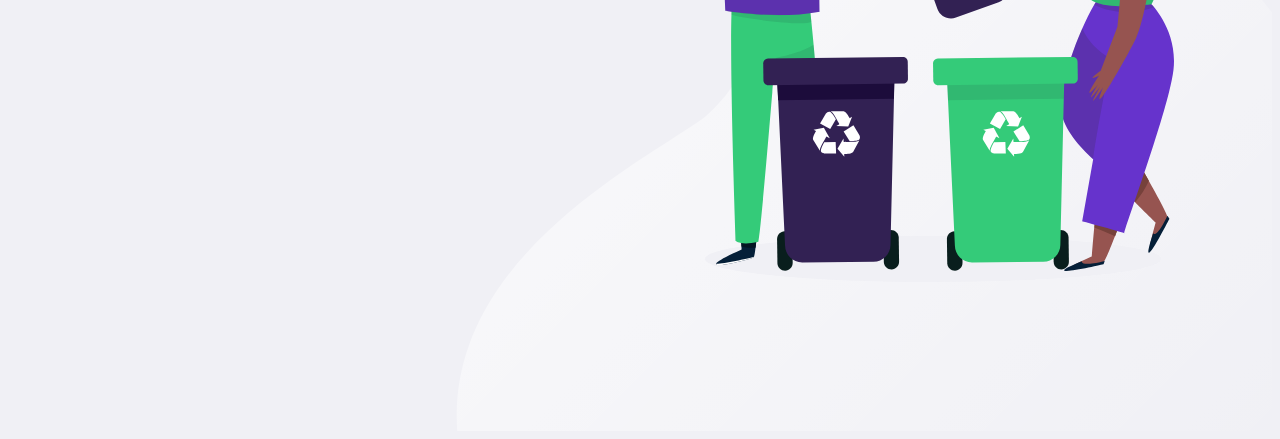
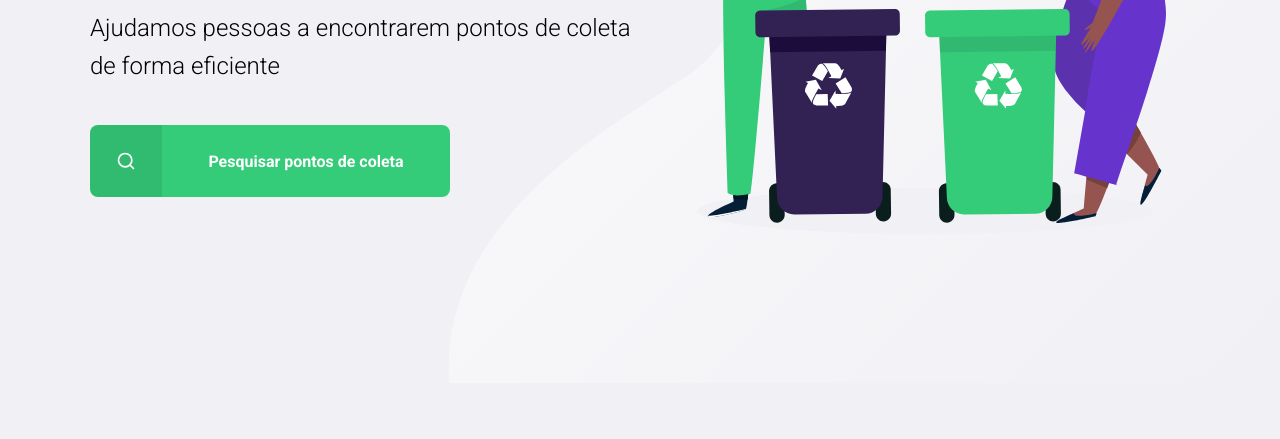
Before and after one commit to MariBecker/pet-care, a plain HTML site: page index.html in a window 1280 px wide. Shown: the part 417-856 px from the top of the page. After the commit the page ends 800 px from the top, so only its background shows below. Drawn offline with Linux system fonts and the light colour scheme.

Commit message:
Melhorando o design da página

```diff
--- a/index.html
+++ b/index.html
@@ -7,38 +7,31 @@
     <link rel="stylesheet" href="/styles/main.css" />
 
     <link
-      href="https://fonts.googleapis.com/css2?family=Roboto:wght@300;700&display=swap"
+      href="https://fonts.googleapis.com/css2?family=Roboto:wght@300;700&family=Ubuntu:wght@700&display=swap"
       rel="stylesheet"
     />
   </head>
   <body>
     <div id="page-home">
-
-
       <div class="content">
-
         <header>
-         <img src="/assets/logo.svg" alt="Logomarca">
+          <img src="/assets/logo.svg" alt="Logomarca" />
           <a href="">
-
             <span></span>
             Cadestre um ponto de coleta
           </a>
         </header>
 
         <main>
-
           <h1 class="red">Seu marketplace de coleta de resíduos</h1>
 
           <p>
             Ajudamos pessoas a encontrarem pontos de coleta de forma eficiente
           </p>
 
-            <button>Pesquisar pontos de coleta</button>
+          <a href="#"><span></span><strong>Pesquisar pontos de coleta</strong></a>
 
         </main>
-
-
       </div>
     </div>
   </body>
--- a/styles/main.css
+++ b/styles/main.css
@@ -1,7 +1,12 @@
 :root {
-    --title-color: #322153;
+  --title-color: #322153;
+  --primary-color: #34cb79;
 }
 
+* {
+  margin: 0;
+  padding: 0;
+}
 
 html {
   font-family: "Roboto", sans-serif;
@@ -9,10 +14,21 @@ html {
 
 body {
   background: #f0f0f5;
+  -webkit-font-smoothing: antialiased;
 }
 
 a {
   text-decoration: none;
+}
+
+h1,
+h2,
+h3,
+h4,
+h5,
+h6 {
+  font-family: "Ubuntu", sans-serif;
+  color: var(--title-color);
 }
 
 #page-home {
@@ -24,11 +40,13 @@ a {
 #page-home .content {
   width: 90%;
   max-width: 1100px;
+  height: 100%;
   margin: 0 auto;
+  display: flex;
+  flex-direction: column;
 }
 
 #page-home header {
-
   margin-top: 48px;
 
   display: flex;
@@ -38,7 +56,7 @@ a {
 
 #page-home header a {
   display: flex;
-  color: var(--title-color)
+  color: var(--title-color);
   font-weight: 700;
 }
 
@@ -51,12 +69,83 @@ a {
 }
 
 #page-home main {
-    max-width: 560px;
+  max-width: 560px;
+  flex: 1;
+  display: flex;
+  flex-direction: column;
+  justify-content: center;
 }
 
 #page-home main h1 {
-    font-size: 54px;
-    color: var(--title-color);
+  font-size: 54px;
+}
 
+#page-home main p {
+  font-size: 24px;
+  line-height: 38px;
+  margin-top: 24px;
+}
+
+#page-home main a {
+  width: 100%;
+  max-width: 360px;
+  height: 72px;
+  border-radius: 8px;
+  display: flex;
+  align-items: center;
+  margin-top: 40px;
+  background: var(--primary-color);
+  transition: 400ms;
 
 }
+
+#page-home main a:hover {
+  background-color: #2fb86e;
+}
+
+#page-home main a span {
+  width: 72px;
+  height: 72px;
+  border-top-left-radius: 8px;
+  border-bottom-left-radius: 8px;
+  background-color: rgb(0, 0, 0, 0.08);
+  display: flex;
+  align-items: center;
+  justify-content: center;
+}
+
+#page-home main a span::after {
+    content: "";
+  background-image: url("../assets/search.svg");
+  width: 20px;
+  height: 20px;
+}
+
+#page-home main a strong {
+    flex: 1;
+    color: white;
+    text-align: center;
+
+}
+
+@media (max-width: 900px) {
+    #page-home {
+        background-position-x: 70vw;
+    }
+
+    #page-home .content {
+        align-items: center;
+        text-align: center;
+    }
+
+    #page-home header a {
+        position: absolute;
+        bottom: 48px;
+        left: 50%;
+        transform: translateX(-50%);
+    }
+
+    #page-home main {
+        align-items: center;
+    }
+}
```
Lines whose indentation alone changed are shown as unchanged.
